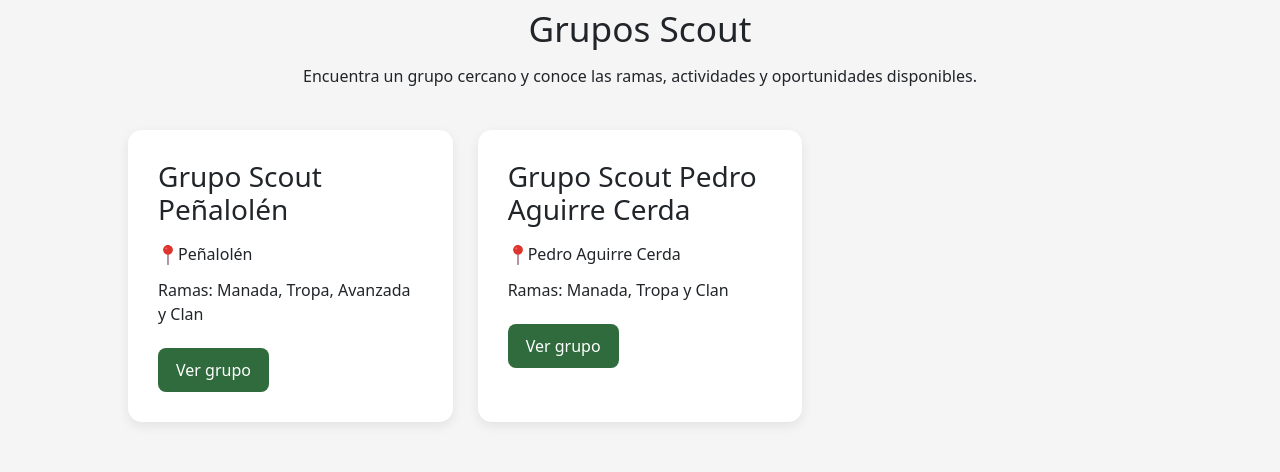
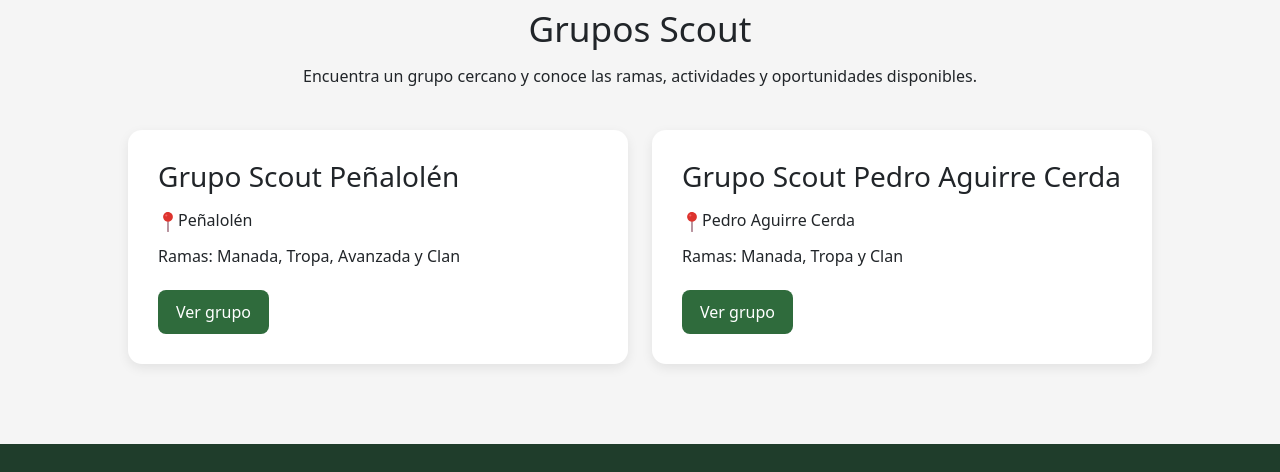
Before and after one commit to Sal-Del-Este2/Capston, a plain HTML site: page ScoutConnect/FrontEnd/index.html in a window 1280 px wide. Shown: the part 1421-1893 px from the top of the page. Drawn offline with nearby package versions, Linux system fonts and the light colour scheme.

Commit message:
se corrige ubicacion de contenedores de los grupos

```diff
--- a/ScoutConnect/FrontEnd/css/estilos.css
+++ b/ScoutConnect/FrontEnd/css/estilos.css
@@ -134,6 +134,13 @@ color: inherit;
   grid-template-columns: repeat(4, 1fr);
   gap: 24px;
 }
+.contenedor-grupos {
+  max-width: 1200px;
+  margin: 0 auto;
+  display: grid;
+  grid-template-columns: repeat(2, 1fr);
+  gap: 24px;
+}
 
 .tarjeta-rama {
   padding: 30px 24px;
@@ -347,11 +354,11 @@ color: inherit;
   line-height: 1.6;
 }
 
-.contenedor-grupos {
+/* .contenedor-grupos {
   display: grid;
-  grid-template-columns: repeat(3, 1fr);
-  gap: 25px;
-}
+  grid-template-columns: repeat(2, 2fr);
+  gap: 50px;
+} */
 
 .tarjeta-grupo {
   background-color: white;
@@ -3316,15 +3323,16 @@ color: inherit;
   .pagina-inicio .contenido-nosotros {
     gap: 35px;
   }
+  .pagina-inicio .contenedor-grupos,
   .pagina-inicio .contenedor-ramas {
     grid-template-columns: repeat(2, minmax(0, 1fr));
   }
   .pagina-inicio .contenedor-eventos {
     grid-template-columns: 1fr;
   }
-  .pagina-inicio .contenedor-grupos {
+  /* .pagina-inicio .contenedor-grupos {
     grid-template-columns: repeat(2, minmax(0, 1fr));
-  }
+  } */
   .pagina-tienda .contenedor-productos {
     grid-template-columns: repeat(2,minmax(0, 1fr));
   }
@@ -3351,9 +3359,9 @@ color: inherit;
     height: 280px;
   }
   .pagina-inicio .contenedor-ramas,
-    .pagina-inicio .contenedor-noticias,
-    .pagina-inicio .contenedor-grupos,
-    .pagina-tienda .contenedor-productos {
+  .pagina-inicio .contenedor-noticias,
+  .pagina-inicio .contenedor-grupos,
+  .pagina-tienda .contenedor-productos {
     grid-template-columns: 1fr;
   }
   .pagina-inicio .encabezado-eventos {
@@ -3473,6 +3481,7 @@ html {
     width: 100%;
   }
   /* Ramas */
+  .contenedor-grupos,
   .contenedor-ramas {
     grid-template-columns: repeat(2, 1fr);
   }
@@ -3485,9 +3494,9 @@ html {
     grid-template-columns: repeat(2, 1fr);
   }
   /* Grupos */
-  .contenedor-grupos {
+  /* .contenedor-grupos {
     grid-template-columns: repeat(2, 1fr);
-  }
+  } */
   /* Footer */
   .contenido-footer {
     grid-template-columns: 1fr 1fr;
@@ -3528,6 +3537,7 @@ html {
     height: auto;
   }
   /* Ramas */
+  .contenedor-grupos,
   .contenedor-ramas {
     grid-template-columns: 1fr;
   }
```
